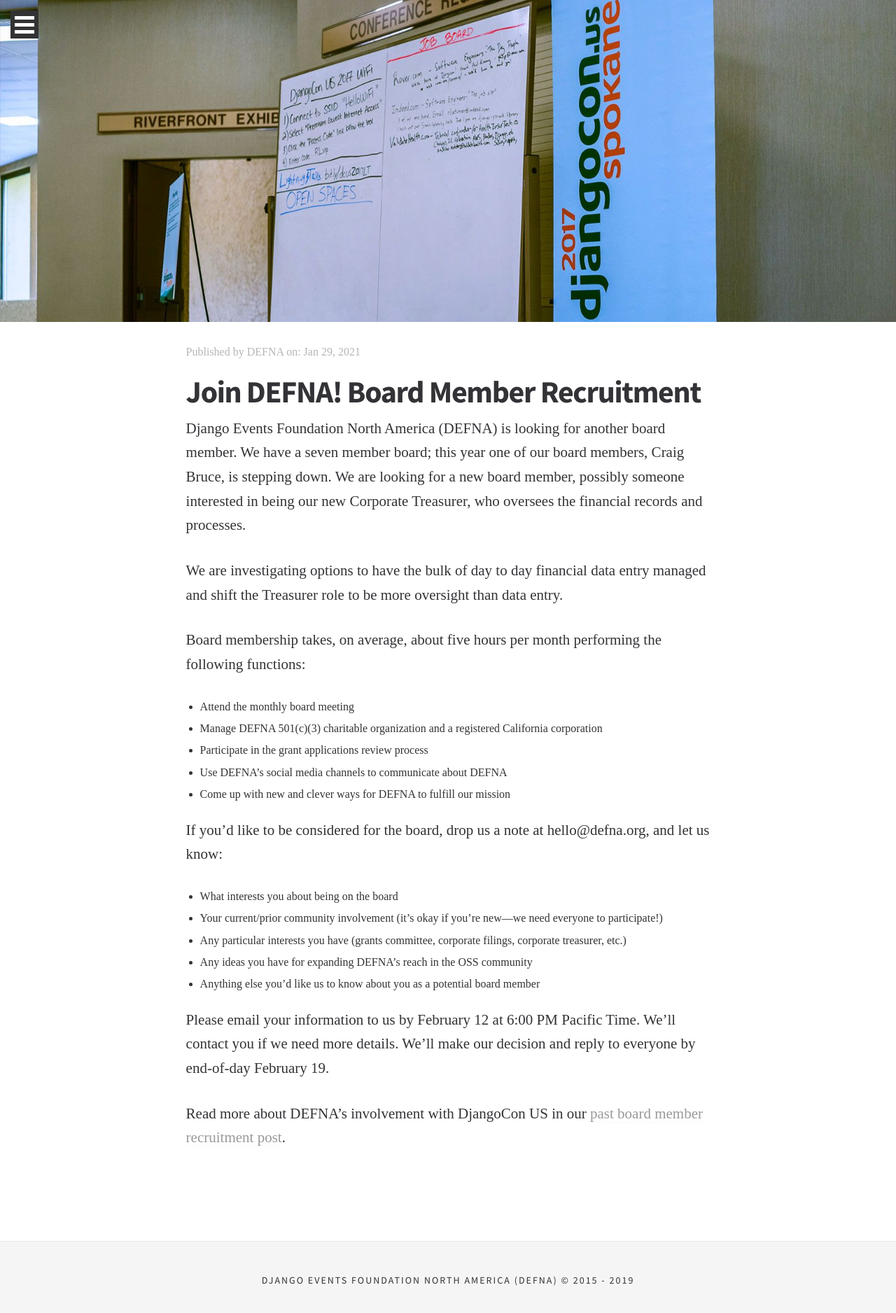
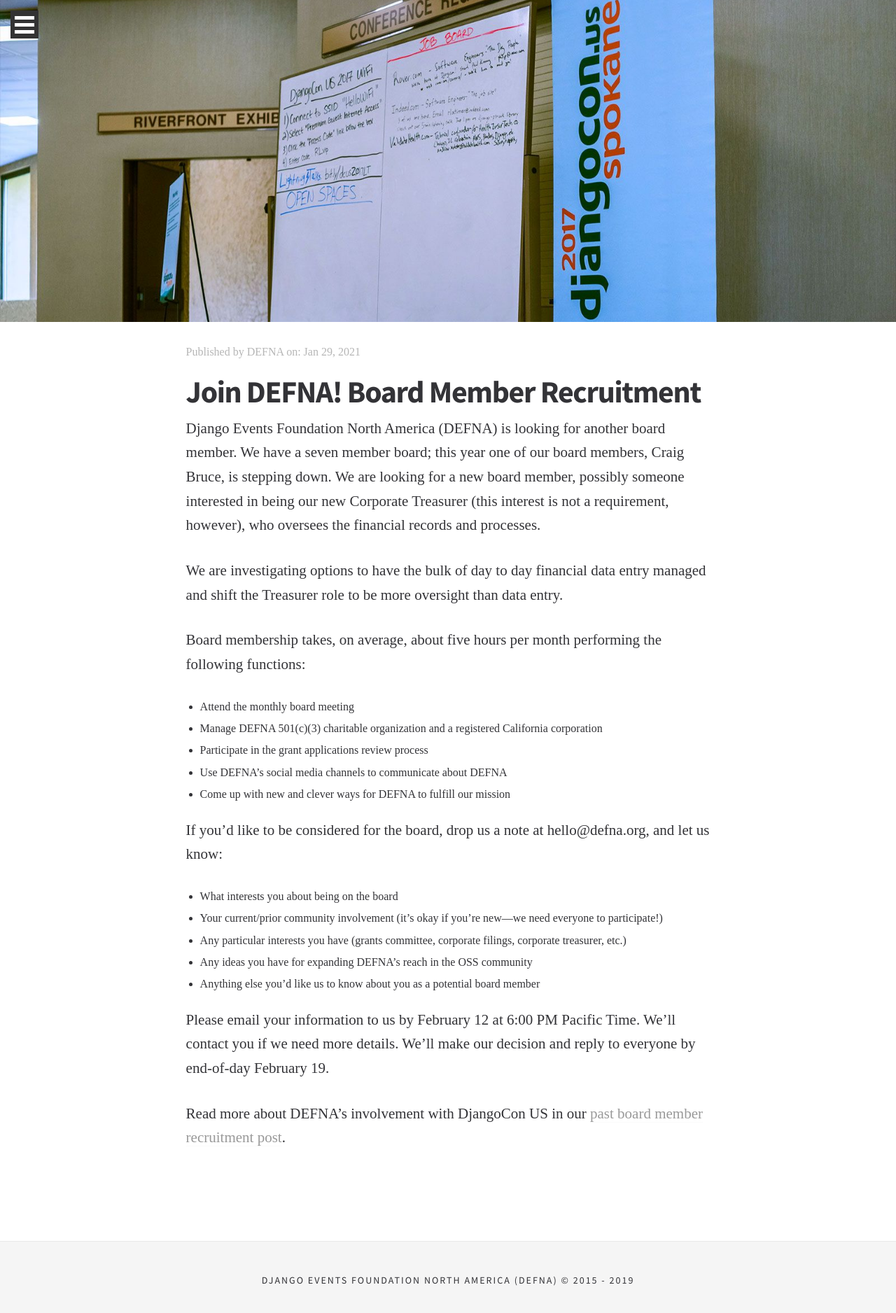
Before and after one commit to DEFNA/defna.org, a Jekyll site: the page built from _posts/2021-01-29-join-defna-board-member-recruitment.md, in a window 1280 px wide. Shown: the top 1876 px of the page at 70% size. Built offline with Jekyll 4.4.1, drawn with Linux system fonts in a browser that asks for light colours.

Commit message:
Clarify treasurer interest is not required

```diff
--- a/_posts/2021-01-29-join-defna-board-member-recruitment.md
+++ b/_posts/2021-01-29-join-defna-board-member-recruitment.md
@@ -14,7 +14,7 @@
 ---
 
 
-Django Events Foundation North America (DEFNA) is looking for another board member. We have a seven member board; this year one of our board members, Craig Bruce, is stepping down. We are looking for a new board member, possibly someone interested in being our new Corporate Treasurer, who oversees the financial records and processes.
+Django Events Foundation North America (DEFNA) is looking for another board member. We have a seven member board; this year one of our board members, Craig Bruce, is stepping down. We are looking for a new board member, possibly someone interested in being our new Corporate Treasurer (this interest is not a requirement, however), who oversees the financial records and processes.
 
 We are investigating options to have the bulk of day to day financial data entry managed and shift the Treasurer role to be more oversight than data entry.
 
```
